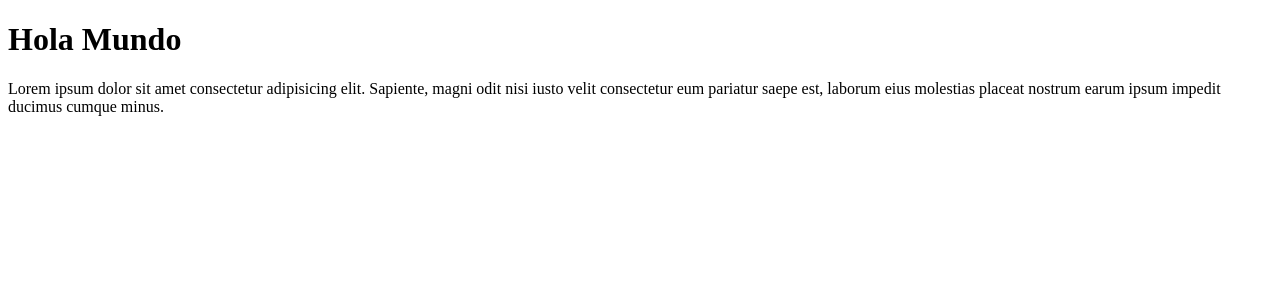
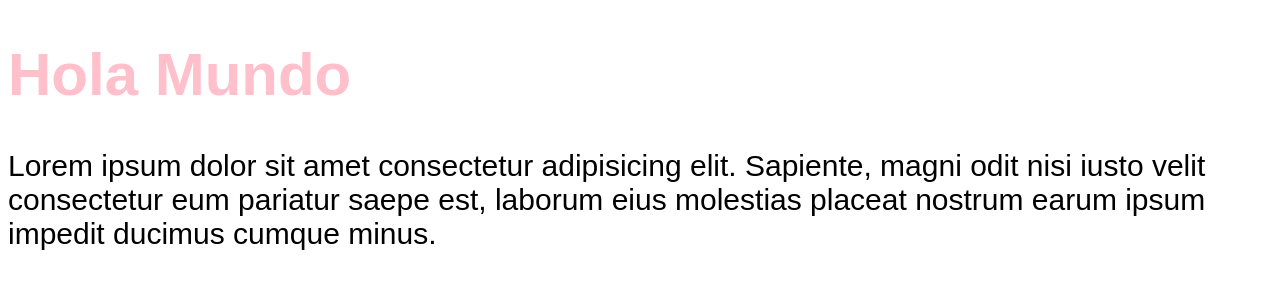
Before and after one commit to jonny1811/chronos-pomodoro, a React (Vite) app: page / in a window 1280 px wide. Shown: the top 300 px of the page. Built offline with nearby package versions, Linux system fonts and the light colour scheme.

Commit message:
12.Imported files with CSS Modules with scopes

```diff
--- a/src/App.tsx
+++ b/src/App.tsx
@@ -1,3 +1,6 @@
+import './styles/theme.css';
+import './styles/global.css';
+
 export function App() {
   return (
     <>
--- /dev/null
+++ b/src/styles/global.css
@@ -0,0 +1,8 @@
+body {
+    font-family: sans-serif;
+    font-size: 30px;
+}
+
+h1 {
+    color: var(--primary);
+}
--- /dev/null
+++ b/src/styles/theme.css
@@ -0,0 +1,3 @@
+:root {
+    --primary: pink;
+}
```
